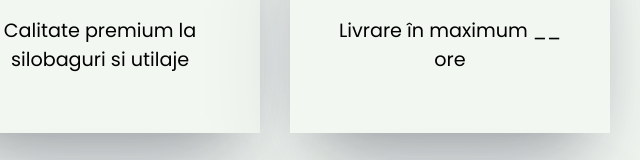
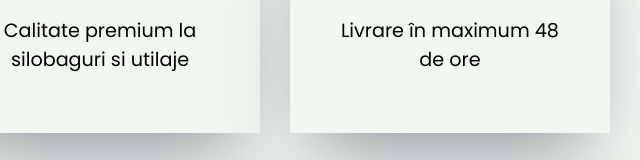
Before and after one commit to theodorbigu/silobag-romania, a plain HTML site: page index.html in a window 1280 px wide. Shown: the part 1877-2037 px from the top of the page, 365-1005 px from the left. Drawn offline with nearby package versions, Linux system fonts and the light colour scheme; files whose address does not match are found by name.

Commit message:
__ to 48

```diff
--- a/index.html
+++ b/index.html
@@ -138,7 +138,7 @@
 
           <div data-aos="fade-down-left" class="patrat">
             <i class="fa-solid fa-truck-fast fa-4x"></i>
-            <p>Livrare în maximum __ ore</p>
+            <p>Livrare în maximum 48 de ore</p>
           </div>
           <div data-aos="fade-up-right" class="patrat">
             <i class="fa-solid fa-tractor fa-4x"></i>
```
